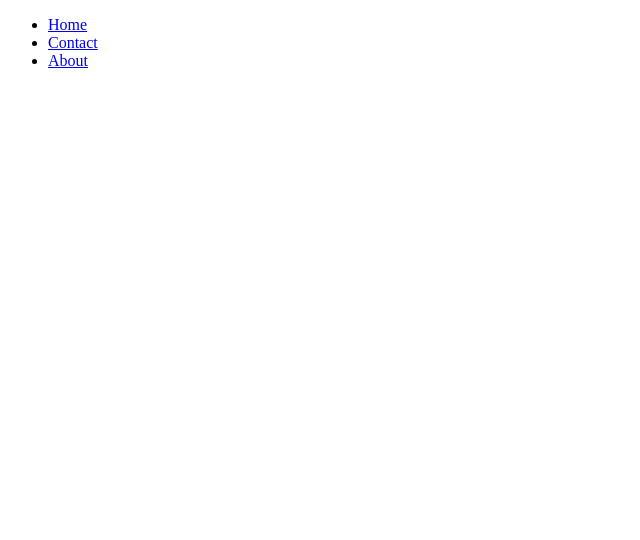
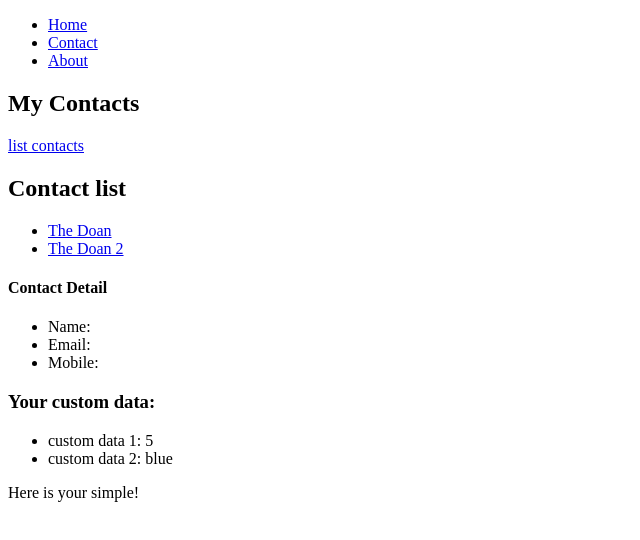
Before and after one commit to thedoan/angular-ui-router-simple, a website: page index.html in a window 1280 px wide. Shown: the whole page, without its empty margins (0-640 px from the left). Drawn offline with Linux system fonts and the light colour scheme.

Commit message:
Multiple nested views Index -> contacts -> contacts.list -> contacts.list.contactdetail

```diff
--- a/js/app.js
+++ b/js/app.js
@@ -35,6 +35,21 @@ angular.module("app", ['ui.router']).
 				customData1: 5,
 				customData2: "blue"
 			}
+		}).state('contacts.list', {
+			templateUrl: 'templates/contact-list.html',
+			controller: function($scope) {
+				$scope.title = "Contact list";
+			}
+		}).state('contacts.list.contactdetail', {
+			url: ":contactName",
+			templateUrl: 'templates/contact-detail.html',
+			controller: function($scope, $stateParams) {
+				var contactName = $stateParams.contactName;
+				$scope.title = "Contact Detail";
+				$scope.contact = $scope.contacts.find(function(contact) {
+					return contact.name === contactName;
+				});
+			}
 		});
 		$stateProvider.state('home', {
 			template: '<h1>Home Page</h1>'
--- /dev/null
+++ b/templates/contact-detail.html
@@ -0,0 +1,6 @@
+<h4>Contact Detail</h4>
+<ul>
+	<li>Name: {{contact.name}}</li>
+	<li>Email: {{contact.email}}</li>
+	<li>Mobile: {{contact.mobile}}</li>
+</ul>
--- /dev/null
+++ b/templates/contact-list.html
@@ -0,0 +1,19 @@
+<div>
+<h2>{{title}}</h2>
+<ul>
+	<li ng-repeat="contact in contacts">
+		<a href="#" ui-sref="contacts.list.contactdetail({contactName: contact.name})">
+			{{contact.name}}
+		</a>
+	</li>
+</ul>
+
+<div ui-view></div>
+
+<h3>Your custom data:</h3>
+<ul>
+	<li>custom data 1: {{customData1}}</li>
+	<li>custom data 2: {{customData2}}</li>
+</ul>
+
+</div>
--- a/templates/contact.html
+++ b/templates/contact.html
@@ -1,15 +1,6 @@
 <div>
 <h1>{{title}}</h1>
+<a href="#" ui-sref="contacts.list">list contacts</a>
+<div ui-view></div>
 <p>Here is your {{simple}}</p>
-<h3>List contacts</h3>
-<ul>
-	<li ng-repeat="contact in contacts">
-		name: {{contact.name}} email: {{contact.email}} number: {{contact.mobile}}
-	</li>
-</ul>
-<h3>Your custom data:</h3>
-<ul>
-	<li>custom data 1: {{customData1}}</li>
-	<li>custom data 2: {{customData2}}</li>
-</ul>
 </div>
```
